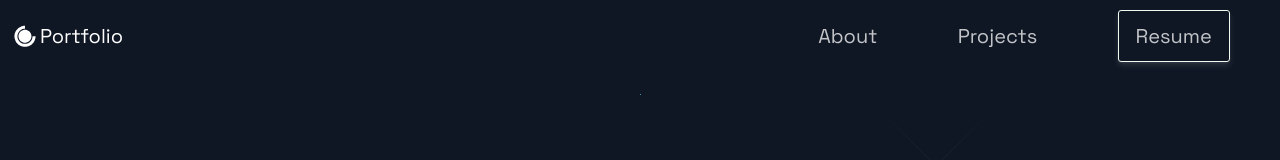
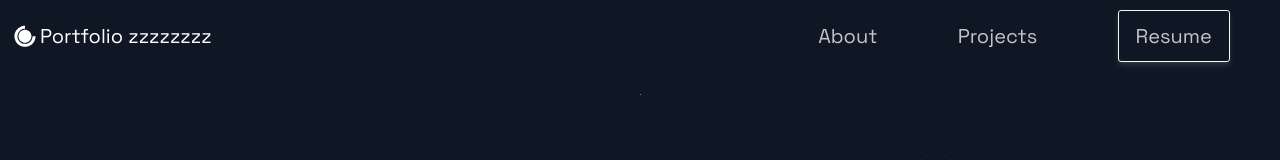
Before and after one commit to youssefmimouni08/Portfolio, a Next.js app: page / in a window 1280 px wide. Shown: the top 160 px of the page. Built offline with nearby package versions, Linux system fonts and the light colour scheme.

Commit message:
New Resume

```diff
--- a/src/components/Header/Header.js
+++ b/src/components/Header/Header.js
@@ -23,7 +23,7 @@
             color: 'white',
           }}
         >
-          <DiCssdeck size='3rem' /> <Span>Portfolio</Span>
+          <DiCssdeck size='3rem' /> <Span>Portfolio zzzzzzzz</Span>
         </a>
       </Link>
     </Div1LOGO>
```
